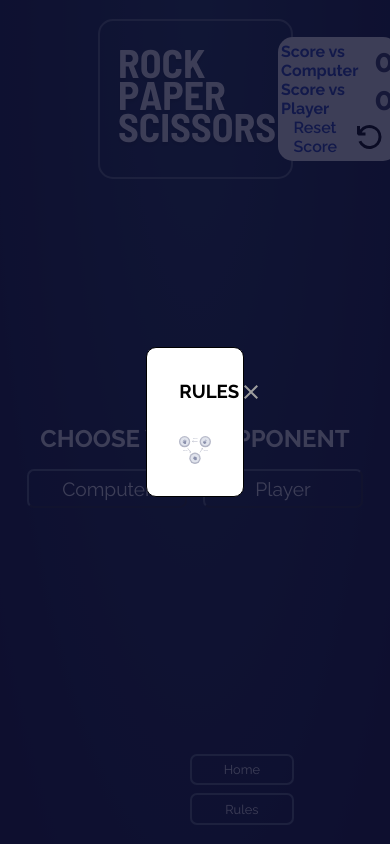
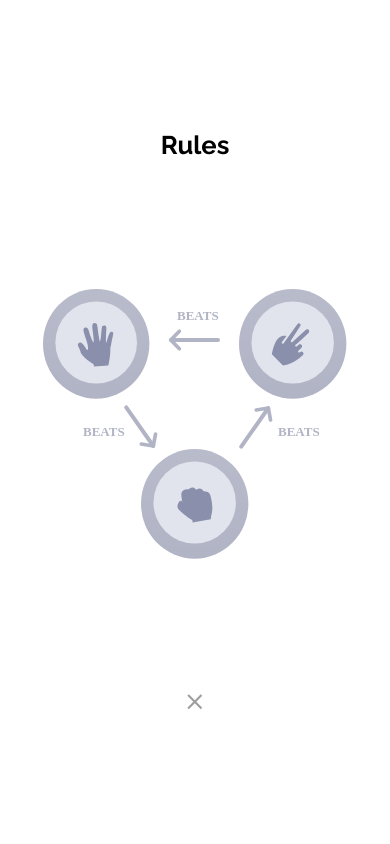
Before and after one commit to rturner1989/Rock-Paper-Scissors, a React (Create React App) app: page /Rock-Paper-Scissors/RockPaperScissors in a window 390 px wide. Both pictures are taken after a click on the button "Rules". Built offline with nearby package versions, Linux system fonts and the light colour scheme.

Commit message:
Updated CSS for portrait mobile

```diff
--- a/src/Components/Game Component/GameComponent.tsx
+++ b/src/Components/Game Component/GameComponent.tsx
@@ -110,6 +110,7 @@ const GameComponent: React.FC<props> = ({
                     );
                 })}
                 <img
+                    className="game-background-img"
                     src={
                         gameMode === gameType.GAME1
                             ? "./Images/bg-triangle.svg"
--- a/src/Components/Game Selection/Header/GameHeader.tsx
+++ b/src/Components/Game Selection/Header/GameHeader.tsx
@@ -2,6 +2,7 @@ import React from "react";
 import { opponentType } from "../../../Library/Enums";
 import ScoreCard from "./ScoreCard/ScoreCard";
 import { VscDebugRestart } from "react-icons/vsc";
+import useWindowDimensions from "../../../Hooks/useWindowDimensions";
 
 interface props {
     containerClass: string;
@@ -24,6 +25,12 @@ const GameHeader: React.FC<props> = ({
     setCompCounter,
     setPlayerCounter,
 }) => {
+    const [windowDimensions] = useWindowDimensions();
+
+    let scoreCounterSize: string = "";
+    if (windowDimensions.width < 325) scoreCounterSize = "1.2rem";
+    if (windowDimensions.width < 380) scoreCounterSize = "1.4rem";
+
     return (
         <div className={`game-header ${containerClass}`}>
             <img className="header-img" src={imgPath} alt={imgAlt} />
@@ -35,15 +42,15 @@ const GameHeader: React.FC<props> = ({
                 />
                 {!player && (
                     <div className="reset-btn-container">
-                        <p>Reset Score</p>
                         <button
+                            style={{ fontSize: scoreCounterSize }}
                             className="score-reset-btn"
                             onClick={() => {
                                 setCompCounter(0);
                                 setPlayerCounter(0);
                             }}
                         >
-                            <span className="visually-hidden">next week</span>
+                            <span className="visually-hidden">Reset Score</span>
                             <VscDebugRestart
                                 className="reset-score-svg"
                                 aria-hidden={true}
--- a/src/Components/Game Selection/Header/ScoreCard/ScoreCard.tsx
+++ b/src/Components/Game Selection/Header/ScoreCard/ScoreCard.tsx
@@ -1,4 +1,5 @@
 import React from "react";
+import useWindowDimensions from "../../../../Hooks/useWindowDimensions";
 import { opponentType } from "../../../../Library/Enums";
 
 interface props {
@@ -8,7 +9,51 @@ interface props {
 }
 
 const ScoreCard: React.FC<props> = ({ player, opponent, user }) => {
+    const [windowDimensions] = useWindowDimensions();
+
+    let scoreTextSize: string = "";
+    if (windowDimensions.width < 325) scoreTextSize = "0.9rem";
+    if (windowDimensions.width < 380) scoreTextSize = "1rem";
+
+    let scoreCounterSize: string = "";
+    if (windowDimensions.width < 325) scoreCounterSize = "1.2rem";
+    if (windowDimensions.width < 380) scoreCounterSize = "1.4rem";
+
     if (!player) {
+        if (windowDimensions.width < 430) {
+            return (
+                <div className="score-container">
+                    <div className="score-text">
+                        <h3
+                            style={{ fontSize: scoreTextSize }}
+                            className="score-title"
+                        >
+                            VS Computer
+                        </h3>
+                        <h3
+                            style={{ fontSize: scoreCounterSize }}
+                            className="score-counter"
+                        >
+                            {opponent}
+                        </h3>
+                    </div>
+                    <div className="score-text">
+                        <h3
+                            style={{ fontSize: scoreTextSize }}
+                            className="score-title"
+                        >
+                            VS Player
+                        </h3>
+                        <h3
+                            style={{ fontSize: scoreCounterSize }}
+                            className="score-counter"
+                        >
+                            {user}
+                        </h3>
+                    </div>
+                </div>
+            );
+        }
         return (
             <div className="score-container">
                 <div className="score-text">
--- a/src/Components/Modal/Game Rule/GameRule.tsx
+++ b/src/Components/Modal/Game Rule/GameRule.tsx
@@ -1,5 +1,6 @@
 import React from "react";
 import { IoMdClose } from "react-icons/io";
+import useWindowDimensions from "../../../Hooks/useWindowDimensions";
 
 interface props {
     img: string;
@@ -8,6 +9,23 @@ interface props {
 }
 
 const GameRule: React.FC<props> = ({ img, altText, handleClose }) => {
+    const [windowDimensions] = useWindowDimensions();
+    if (windowDimensions.width < 430) {
+        return (
+            <div className="rules-modal">
+                <h3 className="modal-title">Rules</h3>
+                <img className="modal-img" src={img} alt={altText} />
+                <button className="close-modal-btn" onClick={handleClose}>
+                    <span className="visually-hidden">Close Modal</span>
+                    <IoMdClose
+                        className="close-modal-svg"
+                        aria-hidden={true}
+                        focusable={false}
+                    />
+                </button>
+            </div>
+        );
+    }
     return (
         <div className="rules-modal">
             <div className="modal-header">
--- a/src/Components/Welcome/Welcome.tsx
+++ b/src/Components/Welcome/Welcome.tsx
@@ -1,20 +1,39 @@
 import { Link } from "react-router-dom";
+import useWindowDimensions from "../../Hooks/useWindowDimensions";
 
 const Welcome = () => {
+    const [windowDimensions] = useWindowDimensions();
+
+    let headingOne: string = "";
+    if (windowDimensions.width < 325) headingOne = "1.4rem";
+    if (windowDimensions.width < 380) headingOne = "1.6rem";
+
+    let headingTwo: string = "";
+    if (windowDimensions.width < 325) headingTwo = "1rem";
+    if (windowDimensions.width < 380) headingTwo = "1.2rem";
+
+    let buttonSize: string = "";
+    if (windowDimensions.width < 325) buttonSize = "0.8rem";
+    if (windowDimensions.width < 380) buttonSize = "0.9rem";
+
     return (
         <div className="welcome-page">
             <div className="welcome-header">
-                <h1>Welcome!</h1>
-                <h2>Please select your game</h2>
+                <h1 style={{ fontSize: headingOne }}>Welcome!</h1>
+                <h2 style={{ fontSize: headingTwo }}>
+                    Please select your game
+                </h2>
             </div>
             <div className="welcome-navigation">
                 <Link
+                    style={{ fontSize: buttonSize }}
                     className="game-selection link"
                     to="/Rock-Paper-Scissors/RockPaperScissors"
                 >
                     Rock Paper Scissors
                 </Link>
                 <Link
+                    style={{ fontSize: buttonSize }}
                     className="game-selection link"
                     to="/Rock-Paper-Scissors/RockPaperScissorsLizardSpock"
                 >
--- a/src/Components/game.css
+++ b/src/Components/game.css
@@ -486,3 +486,153 @@
 .home-btn:hover {
     border-color: var(--BaseTextColor);
 }
+
+/* Mobile View */
+@media screen and (max-width: 430px) and (orientation: portrait) {
+    /* Welcome and Game Section */
+    .welcome-navigation {
+        flex-direction: column;
+    }
+    .game-selection {
+        min-width: unset;
+    }
+    /* Game Summary */
+    .selected-game {
+        gap: 1rem;
+    }
+    /* Game Header */
+    .game-header {
+        margin-top: 2rem;
+        width: 80%;
+        height: unset;
+        padding: 0.5rem;
+    }
+    .header-img {
+        max-width: 40%;
+    }
+    .score-reset-container {
+        padding: 0.5rem;
+        min-width: 82px;
+    }
+    .single-score-counter {
+        font-size: 2.5rem;
+    }
+    /* Game Selector */
+    .opponent-selection-heading {
+        font-size: 1.3rem;
+    }
+    .selection-btn-container {
+        flex-wrap: wrap;
+        align-items: center;
+        justify-content: center;
+    }
+    /* Rules Button */
+    .btn-container {
+        display: flex;
+        flex-direction: column;
+        gap: 0.5rem;
+        align-self: unset;
+        margin-right: unset;
+        margin-bottom: 2rem;
+    }
+    /* Modal */
+    .rules-modal {
+        width: 100%;
+        height: 100%;
+        border: unset;
+        border-radius: unset;
+        align-items: center;
+        justify-content: space-evenly;
+    }
+    .modal-title {
+        font-size: 1.6rem;
+    }
+    .modal-img {
+        max-width: 100%;
+    }
+    .close-modal-btn {
+        font-size: 1.6rem;
+    }
+    /* Game Content */
+    .game-container {
+        max-width: 100%;
+        gap: unset;
+    }
+    .game-btn-container {
+        width: 100%;
+        max-width: 375px;
+        height: 100%;
+        max-height: 340px;
+        padding: 0;
+    }
+    .game-background-img {
+        max-width: 225px;
+    }
+    .game-btn {
+        height: 50px;
+        width: 50px;
+        border: 10px solid transparent;
+    }
+    .standard-bg {
+        width: 80px;
+        height: 80px;
+    }
+    .advanced-bg {
+        width: 70px;
+        height: 70px;
+    }
+    .choice-svg {
+        max-width: 40px;
+    }
+    .Rock,
+    .Paper,
+    .Scissors {
+        padding: 3rem;
+    }
+    .Rock-advanced,
+    .Paper-advanced,
+    .Scissors-advanced,
+    .Lizard-advanced,
+    .Spock-advanced {
+        padding: 2.5rem;
+    }
+    .Rock {
+        bottom: 2rem;
+    }
+    .Paper {
+        top: 2rem;
+        left: 2rem;
+    }
+    .Scissors {
+        top: 2rem;
+        right: 2rem;
+    }
+    .Rock-advanced {
+        bottom: 1.5rem;
+        right: 4.5rem;
+    }
+    .Paper-advanced {
+        top: 5.5rem;
+        right: 2rem;
+    }
+    .Scissors-advanced {
+        top: 1rem;
+    }
+    .Lizard-advanced {
+        bottom: 1.5rem;
+        left: 4.5rem;
+    }
+    .Spock-advanced {
+        top: 5.5rem;
+        left: 2rem;
+    }
+}
+@media screen and (max-width: 930px) and (orientation: landscape) {
+    /* Welcome and Game Section */
+    .welcome-navigation {
+        flex-direction: column;
+    }
+    .game-selection {
+        min-width: unset;
+    }
+}
--- a/src/index.css
+++ b/src/index.css
@@ -35,9 +35,3 @@
     white-space: nowrap;
     width: 1px;
 }
-
-/* - Scissors Gradient: hsl(39, 89%, 49%) to hsl(40, 84%, 53%)
-- Paper Gradient: hsl(230, 89%, 62%) to hsl(230, 89%, 65%)
-- Rock Gradient: hsl(349, 71%, 52%) to hsl(349, 70%, 56%)
-- Lizard Gradient: hsl(261, 73%, 60%) to hsl(261, 72%, 63%)
-- Cyan: hsl(189, 59%, 53%) to hsl(189, 58%, 57%) */
```
